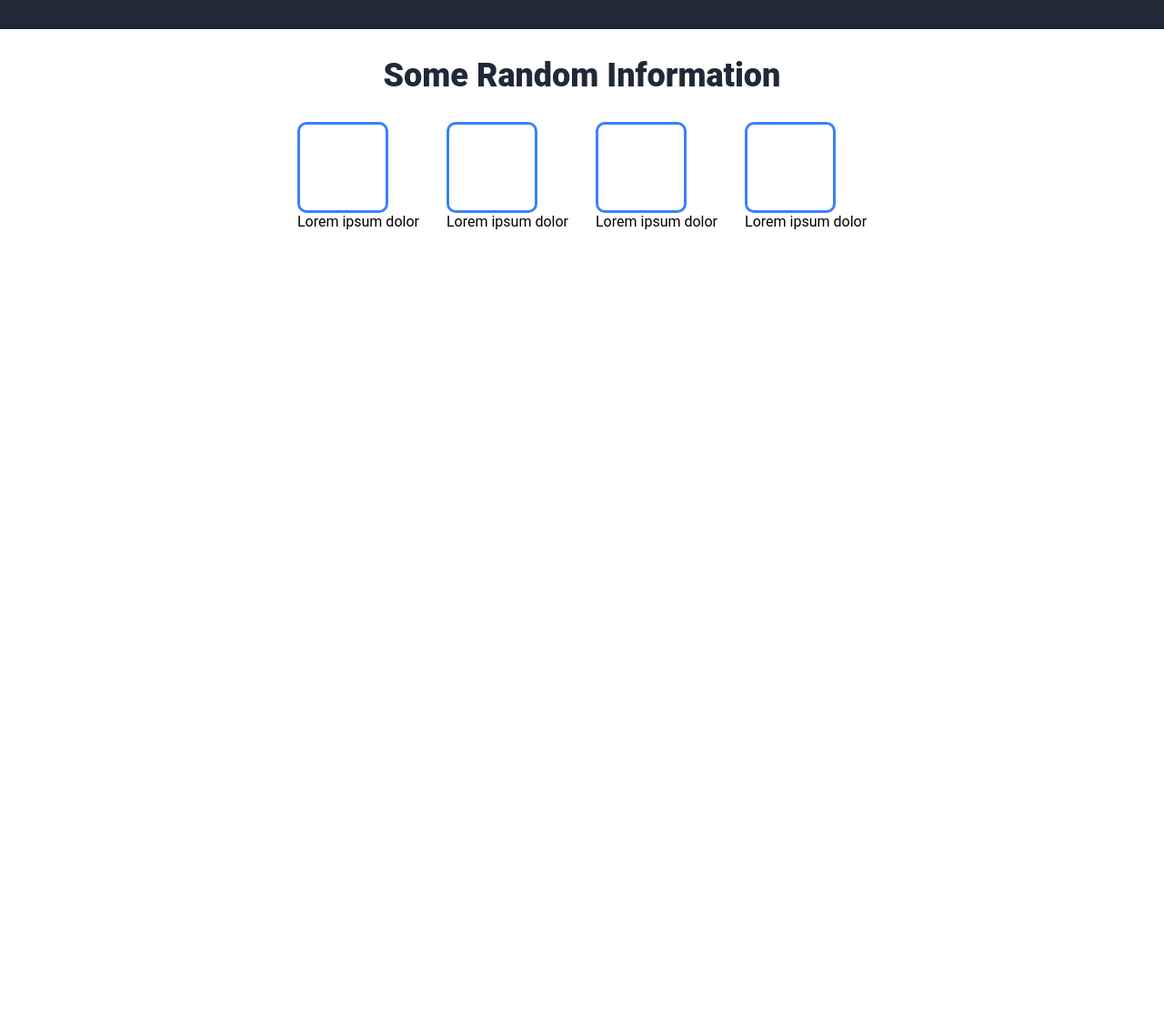
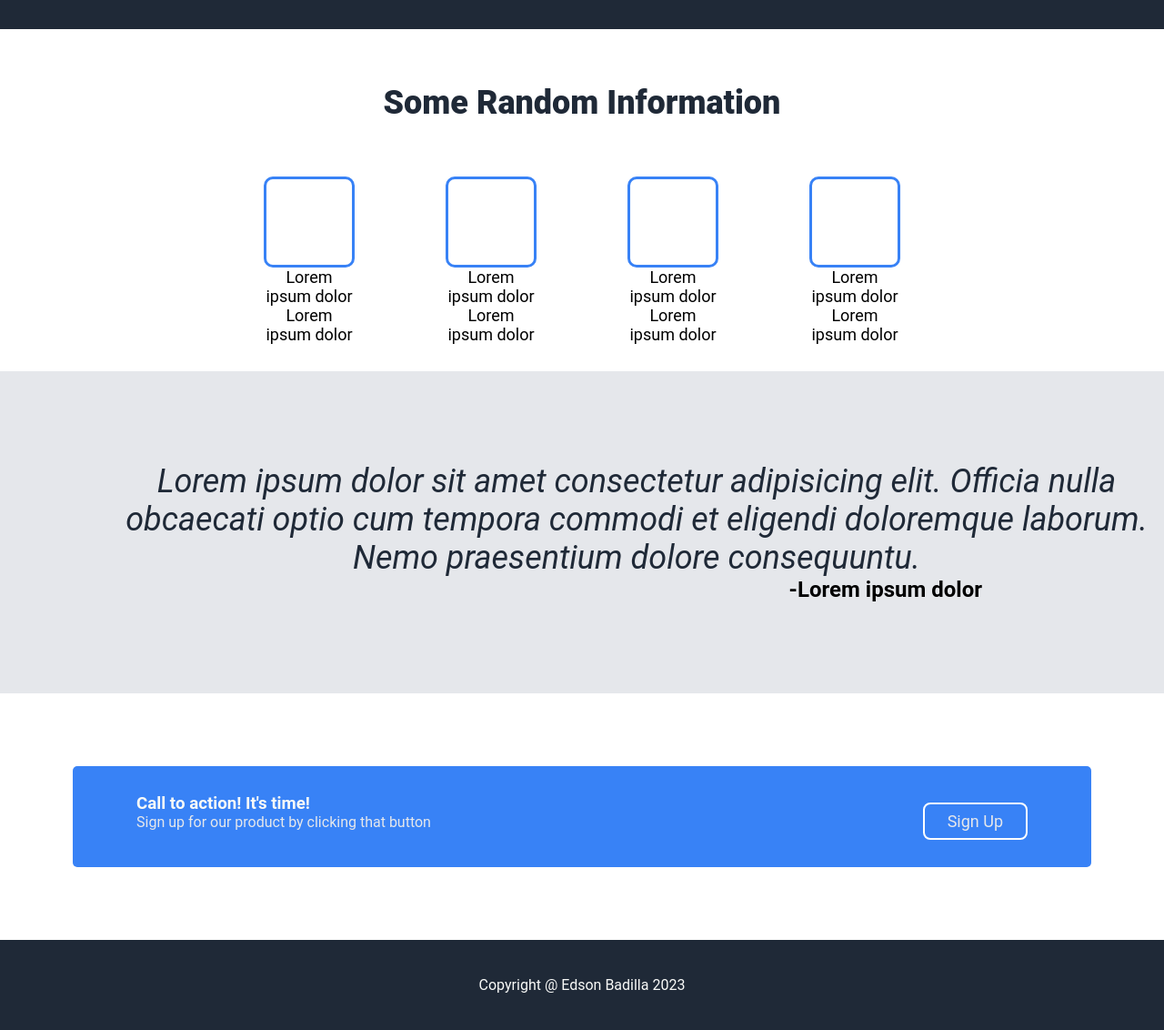
Before and after one commit to edbadilla/odin-project, a plain HTML site: page index.html in a window 1280 px wide. Shown: the part 500-1632 px from the top of the page at 91% size. Before the commit the page ends 800 px from the top, so only its background shows below. Drawn offline with Linux system fonts and the light colour scheme.

Commit message:
updating files

```diff
--- a/index.html
+++ b/index.html
@@ -11,7 +11,7 @@
         <div class="logo">Header Logo</div>
         <div class="menu">
             <ul>
-                <li><a href="http://" target="_blank" rel="noopener noreferrer"></a>header link 1</li>
+                <li><a href="#" target="_blank" rel="noopener noreferrer"></a>header link 1</li>
                 <li>header link 2</li>
                 <li>header link 3</li>
             </ul>
@@ -23,7 +23,7 @@
             <div class="hero-text">
                 <h1>This website is <br> awesome</h1>
                 <p>Lorem ipsum dolor sit amet consectetur adipisicing elit. Lorem ipsum dolor sit amet consectetur adipisicing elit.</p>
-                <button class="hero-button">Sign Up</button>
+                <button class="boton">Sign Up</button>
             </div>
             <div class="hero-img">
                 <img src="images/image.jpg" alt="">
@@ -34,24 +34,43 @@
     <div class="container1">
         <h1>Some Random Information</h1>
         <div class="cards-container">
-            <div class="card-text">
+            <div>
                 <div class="cards"></div>
-                <p>Lorem ipsum dolor </p>
+                <p class="card-text"> Lorem ipsum dolor Lorem ipsum dolor </p>
             </div>
-            <div class="card-text">
+            <div>
                 <div class="cards"></div>
-                <p>Lorem ipsum dolor </p>
+                <p class="card-text">Lorem ipsum dolor Lorem ipsum dolor</p>
             </div>
-            <div class="card-text">
+            <div>
                 <div class="cards"></div>
-                <p>Lorem ipsum dolor</p>
+                <p class="card-text">Lorem ipsum dolor Lorem ipsum dolor</p>
             </div>
-            <div class="card-text">
+            <div>
                 <div class="cards"></div>
-                <p>Lorem ipsum dolor </p>
+                <p class="card-text">Lorem ipsum dolor Lorem ipsum dolor</p>
             </div>
         </div>
     </div>
 
+    <div class="quote">
+        <p>Lorem ipsum dolor sit amet consectetur adipisicing elit. Officia nulla obcaecati optio cum tempora commodi et eligendi doloremque laborum. Nemo praesentium dolore consequuntu.</p>
+        <h2>-Lorem ipsum dolor</h2>
+    </div>
+
+    <div>
+        <div class="action">
+            <div>
+                <h3>Call to action! It's time!</h3>
+                <p>Sign up for our product by clicking that button</p>
+            </div>
+            <button class="boton2">Sign Up</button>
+        </div>
+    </div>
+
+    <footer>
+        Copyright @ Edson Badilla 2023
+    </footer>
+
 </body>
 </html>
--- a/style.css
+++ b/style.css
@@ -33,6 +33,7 @@
     display: flex;
     padding: 70px 70px;
     background-color: #1f2937;
+    justify-content: center;
 }
 .hero-text h1 {
     color: #f9faf8;
@@ -43,7 +44,7 @@
     font-size: 18px;
     color: #e5e7eb;
 }
-.hero button {
+.boton {
     padding: 8px 25px;
     background-color: #3882f6;
     color: #e5e7eb;
@@ -65,12 +66,13 @@
     font-size: 36px;
     font-weight: 800;
     color: #1f2937;
+    padding: 30px 70px;
 }
 .cards-container {
     padding-top: 30px;
     display: flex;
     justify-content: center;
-    gap: 30px;
+    gap: 100px;
 }
 .cards {
     height: 100px;
@@ -78,9 +80,63 @@
     border: 3px solid #3882f6;
     border-radius: 10px;
 
+
     /* justify-content: space-around; */
     /* align-items: center; */
 }
 .card-text {
+    text-align: center;
+    width: 100px;
+    font-size: 18px;
+}
+.quote {
+    padding: 100px 100px;
+    background-color: #e5e7eb;
+    /* display: flex; */
+    /* flex-direction: column; */
+    /* align-items: center; */
+
+}
+.quote p {
+    color: #1f2937;
+    font-size: 36px;
+    font-style: italic;
+    width: 1200px;
     text-align: justify;
+    text-align: center;
+
 }
+.quote h2 {
+    text-align: right;
+    padding-right: 100px;
+}
+.action {
+    display: flex;
+    background-color: #3882f6;
+    padding: 30px 70px;
+    margin: 80px;
+    justify-content: space-between;
+    border-radius: 5px;
+}
+.action h3 {
+    color: #f9faf8;
+}
+.action p {
+    color: #e5e7eb;
+}
+.action .boton2 {
+    padding: 8px 25px;
+    background-color: #3882f6;
+    color: #e5e7eb;
+    border: 2px solid white;
+    outline: 0;
+    border-radius: 8px;
+    margin-top: 10px;
+    font-size: 18px;
+}
+footer {
+    background-color: #1f2937;
+    padding: 40px;
+    color: #f9faf8;
+    text-align: center;
+}
```
